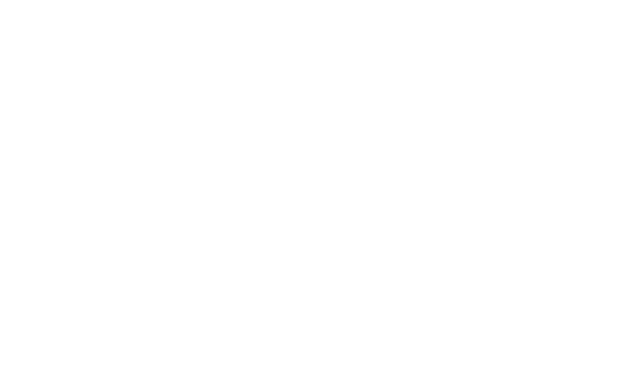
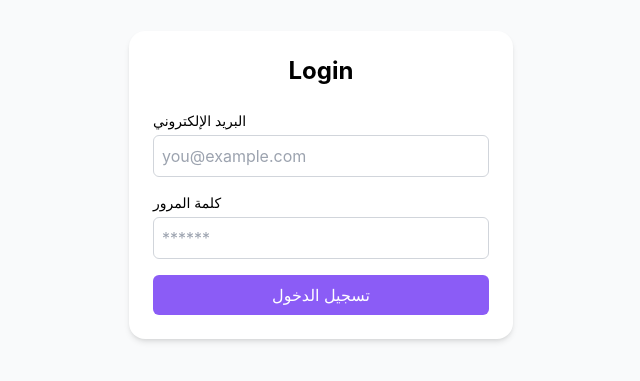
Before and after one commit to naxus-team/bosla, a React (Create React App) app: page /oauth/login in a window 1280 px wide. Shown: the part 215-596 px from the top of the page, without its empty margins (319-959 px from the left). Built offline with nearby package versions, Linux system fonts and the light colour scheme.

Commit message:
Multi-language system added

```diff
--- a/src/auth/login.tsx
+++ b/src/auth/login.tsx
@@ -1,7 +1,74 @@
+import { useForm } from "react-hook-form";
+import { z } from "zod";
+import { zodResolver } from "@hookform/resolvers/zod";
+import {t, setLang } from "../locales";
+
+const loginSchema = z.object({
+  email: z.string().email("صيغة الإيميل غير صحيحة"),
+  password: z.string().min(6, "كلمة المرور يجب أن تكون 6 أحرف على الأقل"),
+});
+
+type LoginForm = z.infer<typeof loginSchema>;
+
 export function AuthLogin() {
+  const {
+    register,
+    handleSubmit,
+    formState: { errors, isSubmitting },
+  } = useForm<LoginForm>({
+    resolver: zodResolver(loginSchema),
+  });
+
+  const onSubmit = async (data: LoginForm) => {
+    console.log("بيانات تسجيل الدخول:", data);
+    // هنا ممكن ترسل البيانات لـ API
+    // await axios.post("/api/login", data);
+  };
+
   return (
-    <>
+    <div className="flex items-center justify-center min-h-screen bg-gray-50">
+      <form
+        onSubmit={handleSubmit(onSubmit)}
+        className="bg-white p-6 rounded-2xl shadow-md w-full max-w-sm"
+      >
+        <h2 className="text-2xl font-bold mb-6 text-center">{t("login.title")}</h2>
 
-    </>
-  )
+        <div className="mb-4">
+          <label className="block text-sm font-medium">البريد الإلكتروني</label>
+          <input
+            {...register("email")}
+            type="email"
+            placeholder="you@example.com"
+            className="mt-1 block w-full border border-gray-300 rounded-md p-2 focus:outline-none focus:ring-2"
+          />
+          {errors.email && (
+            <p className="text-red-500 text-sm mt-1">{errors.email.message}</p>
+          )}
+        </div>
+
+        <div className="mb-4">
+          <label className="block text-sm font-medium">كلمة المرور</label>
+          <input
+            {...register("password")}
+            type="password"
+            placeholder="******"
+            className="mt-1 block w-full border border-gray-300 rounded-md p-2 focus:outline-none focus:ring-2"
+          />
+          {errors.password && (
+            <p className="text-red-500 text-sm mt-1">
+              {errors.password.message}
+            </p>
+          )}
+        </div>
+
+        <button
+          type="submit"
+          disabled={isSubmitting}
+          className="bg-[#8b5cf6] text-white w-full py-2 rounded-md hover:bg-blue-700 transition"
+        >
+          {isSubmitting ? "جاري التحقق..." : "تسجيل الدخول"}
+        </button>
+      </form>
+    </div>
+  );
 }
--- a/src/components/Home.tsx
+++ b/src/components/Home.tsx
@@ -5,7 +5,7 @@
         <span className="text-[white] ">The Header</span>
         <nav className="flex items-center gap-4">
           <a href="/" className="text-[white]">Home</a>
-          <a href="/about" className="text-[white]">About</a>
+          <a href="/oauth/login" className="text-[white]">Login</a>
         </nav>
       </div>
       <div className="flex items-center justify-center h-[calc(100vh-60px)]">
--- /dev/null
+++ b/src/locales/ar.ts
@@ -0,0 +1,8 @@
+export const ar = {
+    login: {
+        title: "تسجيل الدخول",
+        username: "اسم المستخدم",
+        password: "كلمة المرور",
+        submit: "دخول"
+    }
+};
--- /dev/null
+++ b/src/locales/en.ts
@@ -0,0 +1,8 @@
+export const en = {
+  login: {
+    title: "Login",
+    username: "Username",
+    password: "Password",
+    submit: "Login"
+  }
+};
--- /dev/null
+++ b/src/locales/index.ts
@@ -0,0 +1,27 @@
+// src/lang/index.ts
+import { en } from "./en";
+import { ar } from "./ar";
+
+const languages = {
+  en,
+  ar,
+};
+
+type LangType = keyof typeof languages;
+
+let currentLang: LangType = localStorage.getItem("lang") as LangType || "en";
+
+export function setLang(lang: LangType) {
+  currentLang = lang;
+  localStorage.setItem("lang", lang);
+}
+
+export function t(path: string): string {
+  const keys = path.split(".");
+  let result: any = languages[currentLang];
+  for (const key of keys) {
+    if (!result[key]) return path;
+    result = result[key];
+  }
+  return result;
+}
```
Also changed, not shown: package.json (+6 -3 lines), 1 other file (tests, documents, lock files or other folders).
